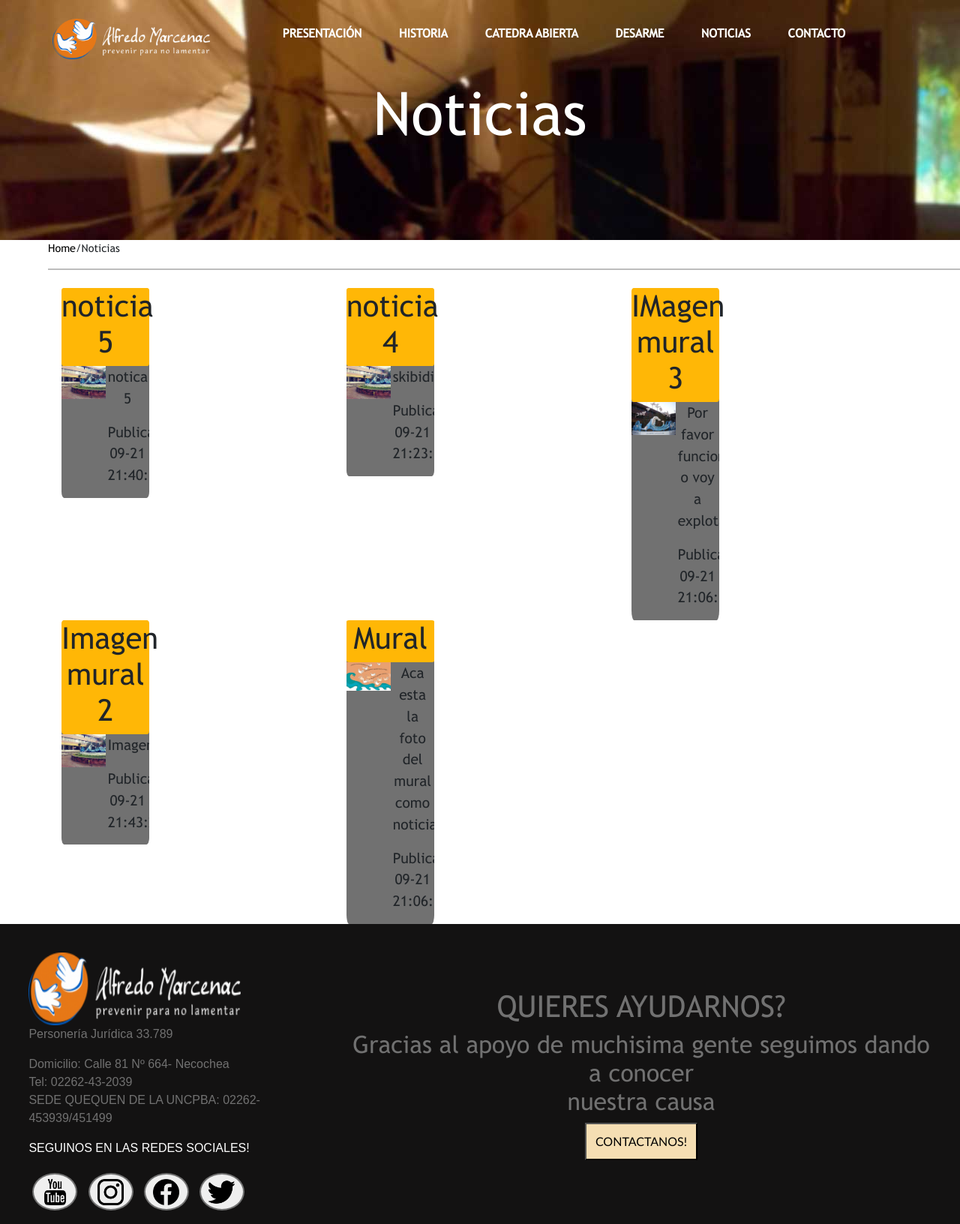
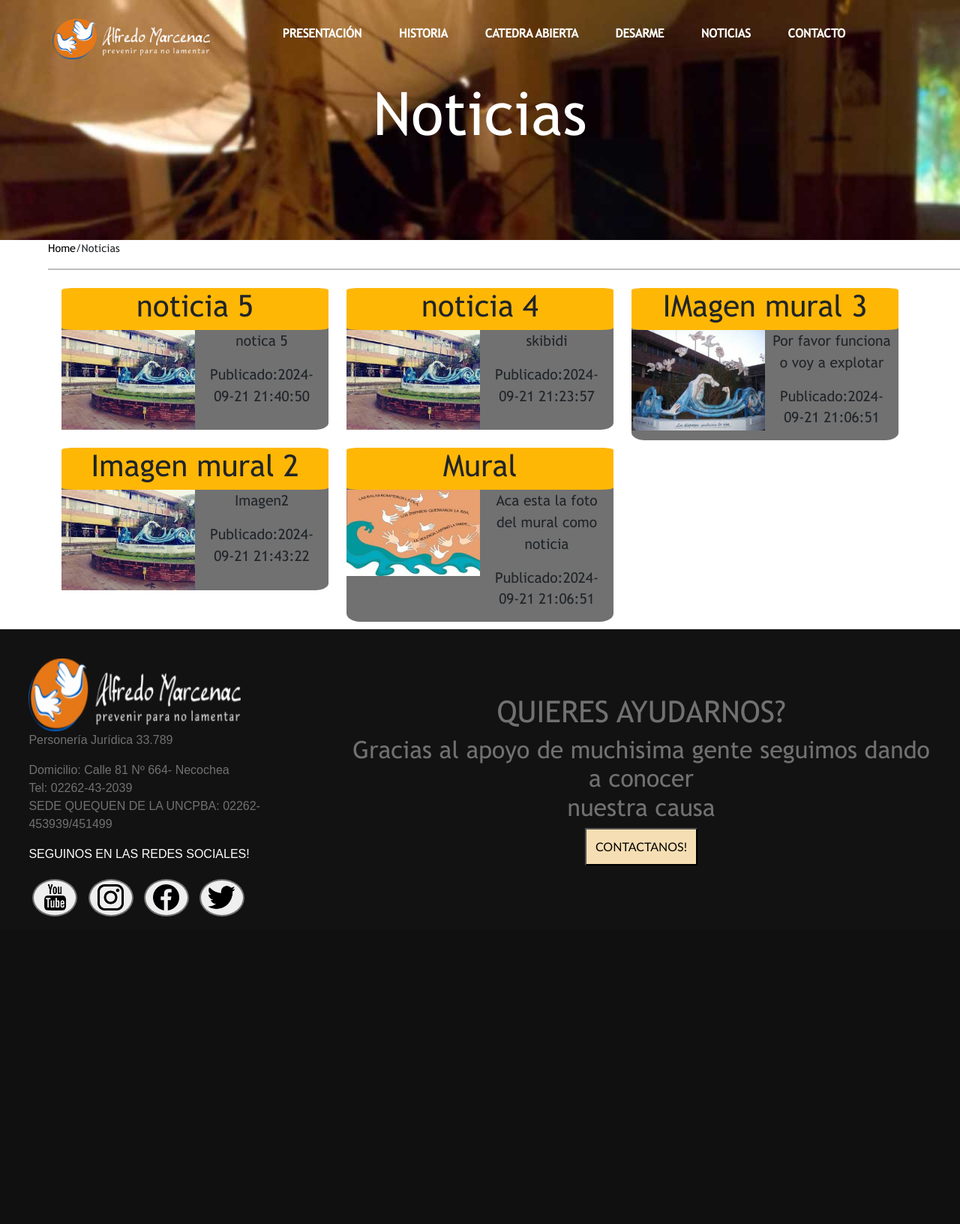
Before and after one commit to TocinoTets/Pagina-marcenac, a PHP site: page /noticias.php in a window 1280 px wide. Shown: the whole page at 75% size. After the commit the page ends 1222 px from the top, so only its background shows below. Run offline with PHP 8.4, Linux system fonts and the light colour scheme; data comes from the database, SQL or seed files in the repository; both versions use the stored data as it was after the commit.

Commit message:
arregle las noticias y subi la base de datos
klaus hizo como todo por que soy weon

Co-Authored-By: KdV3 <177484399+KdV3@users.noreply.github.com>

```diff
--- a/Pagina/estilos/estilo.css
+++ b/Pagina/estilos/estilo.css
@@ -284,12 +284,12 @@ main .noticia .contenidoNoticia #descripcionNoticia{
   width: 50%;
   text-align: center;
   height: fit-content;
+  padding-right: 5%;
 }
 
 main .noticia .contenidoNoticia #descripcionNoticia p{
   text-align: center;
   padding-left: 5%;
-  padding-right: 5%;
   overflow-x: hidden;
 }
 
--- a/Pagina/estilos/estiloNoticias.css
+++ b/Pagina/estilos/estiloNoticias.css
@@ -21,17 +21,18 @@ main .gap a{
 main .noticia{
     display: flex;
     flex-direction: column;
-    width: 33%;
+    width: 100%;
     height: fit-content;
     background-color: #717171;
-    border-radius: 3%;
+    border-radius: 5%;
+    margin-bottom: 10px;
   }
 
   main .noticia #tituloNoticia{
     font-size: 1.5em;
     text-align: center;
     background-color:#ffb706;;
-    border-radius: 3%;
+    border-radius: 5%;
   }
 
   main .noticia .contenidoNoticia{
@@ -40,7 +41,7 @@ main .noticia{
   }
 
   main .noticia .contenidoNoticia #descripcionNoticia{
-    width: 50%;
+    width: 100%;
     text-align: center;
     height: fit-content;
   }
@@ -54,7 +55,7 @@ main .noticia{
   }
 
   main .noticia .contenidoNoticia #imagenNoticia{
-    width: 50%;
+    width: 100%;
     text-align: center;
   }
 
```
Also changed, not shown: Pagina/db/paginamarcenac.sql (+24 -21 lines), Pagina/index.php (+12 -7 lines), Pagina/imagenes/imagenesNoticias/noticia 4.jpeg (added), Pagina/imagenes/imagenesNoticias/noticia 5.jpeg (added), Pagina/imagenes/imagenesNoticias/noticia2.jpeg (added), Pagina/noticias.php (line endings or trailing spaces).
